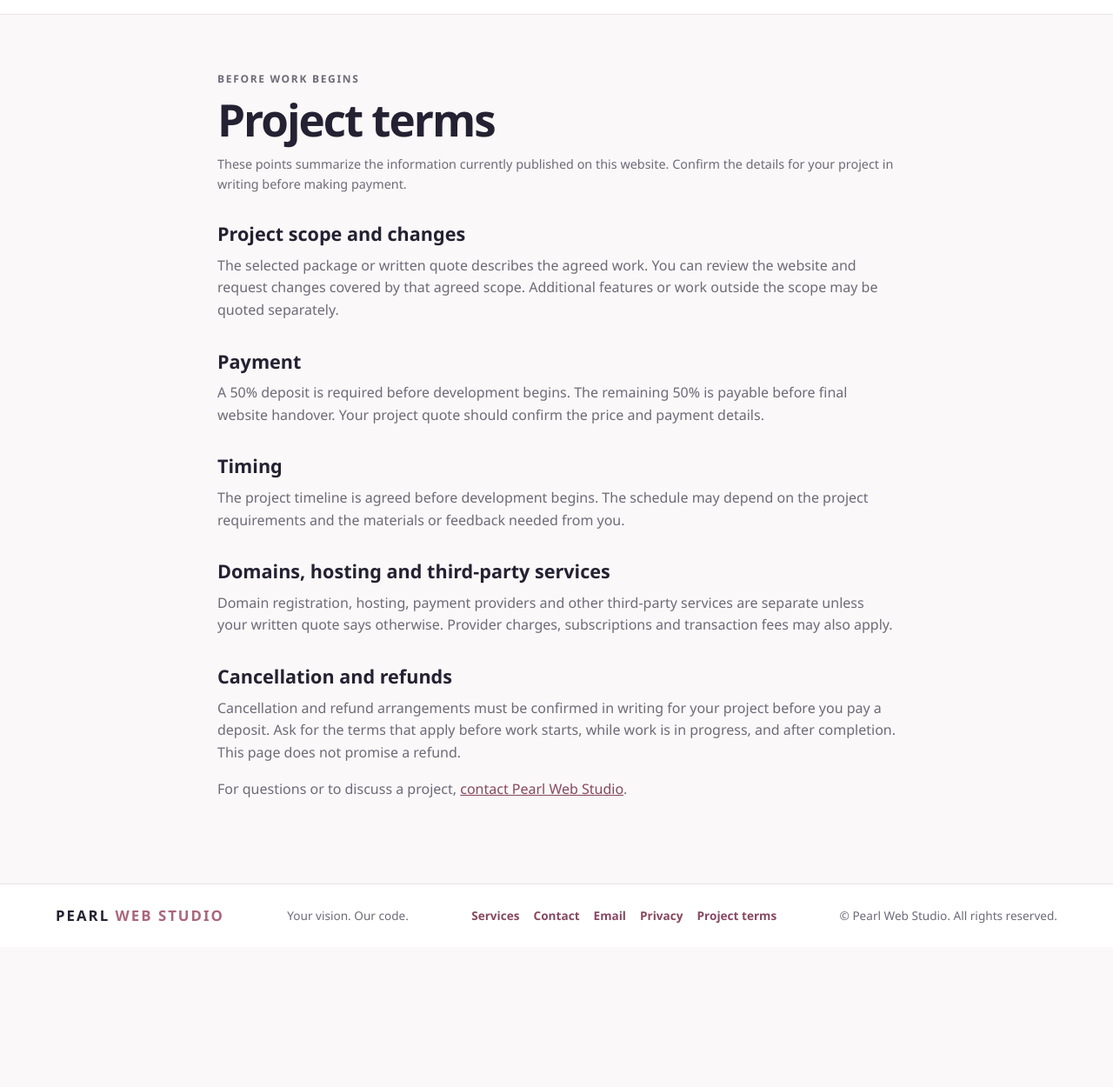
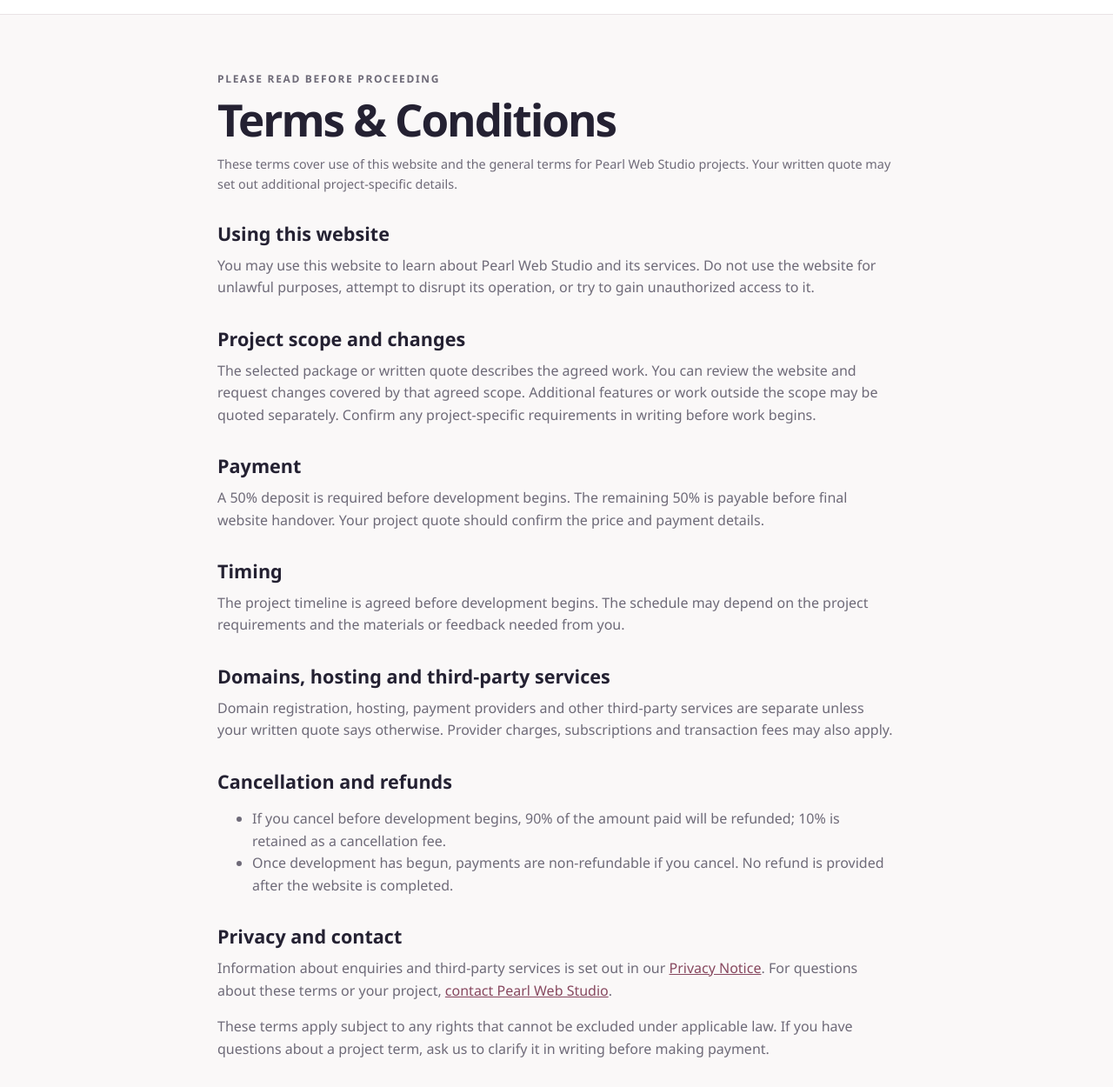
Before and after one commit to Pearl0520/Pearl-Web-Studio, a plain HTML site: page terms.html in a window 1280 px wide. Shown: the part 90-1340 px from the top of the page at 87% size. Before the commit the page ends 1179 px from the top, so only its background shows below. Drawn offline with Linux system fonts and the light colour scheme.

Commit message:
commit changes

```diff
--- a/terms.html
+++ b/terms.html
@@ -3,8 +3,8 @@
 <head>
     <meta charset="UTF-8">
     <meta name="viewport" content="width=device-width, initial-scale=1.0">
-    <meta name="description" content="Review Pearl Web Studio's published project scope, payment and third-party service information.">
-    <title>Project Terms | Pearl Web Studio</title>
+    <meta name="description" content="Read Pearl Web Studio's Terms and Conditions for using this website and starting a website project.">
+    <title>Terms &amp; Conditions | Pearl Web Studio</title>
     <link rel="icon" href="images/Pearl%20Web%20Studio%20Logo%20Suite.png" type="image/png">
     <link rel="stylesheet" href="css/style.css">
 </head>
@@ -26,12 +26,15 @@
     </header>
 
     <main class="legal-content">
-        <p class="eyebrow">BEFORE WORK BEGINS</p>
-        <h1>Project terms</h1>
-        <p class="legal-updated">These points summarize the information currently published on this website. Confirm the details for your project in writing before making payment.</p>
+        <p class="eyebrow">PLEASE READ BEFORE PROCEEDING</p>
+        <h1>Terms &amp; Conditions</h1>
+        <p class="legal-updated">These terms cover use of this website and the general terms for Pearl Web Studio projects. Your written quote may set out additional project-specific details.</p>
+
+        <h2>Using this website</h2>
+        <p>You may use this website to learn about Pearl Web Studio and its services. Do not use the website for unlawful purposes, attempt to disrupt its operation, or try to gain unauthorized access to it.</p>
 
         <h2>Project scope and changes</h2>
-        <p>The selected package or written quote describes the agreed work. You can review the website and request changes covered by that agreed scope. Additional features or work outside the scope may be quoted separately.</p>
+        <p>The selected package or written quote describes the agreed work. You can review the website and request changes covered by that agreed scope. Additional features or work outside the scope may be quoted separately. Confirm any project-specific requirements in writing before work begins.</p>
 
         <h2>Payment</h2>
         <p>A 50% deposit is required before development begins. The remaining 50% is payable before final website handover. Your project quote should confirm the price and payment details.</p>
@@ -43,9 +46,14 @@
         <p>Domain registration, hosting, payment providers and other third-party services are separate unless your written quote says otherwise. Provider charges, subscriptions and transaction fees may also apply.</p>
 
         <h2>Cancellation and refunds</h2>
-        <p>Cancellation and refund arrangements must be confirmed in writing for your project before you pay a deposit. Ask for the terms that apply before work starts, while work is in progress, and after completion. This page does not promise a refund.</p>
+        <ul>
+            <li>If you cancel before development begins, 90% of the amount paid will be refunded; 10% is retained as a cancellation fee.</li>
+            <li>Once development has begun, payments are non-refundable if you cancel. No refund is provided after the website is completed.</li>
+        </ul>
 
-        <p>For questions or to discuss a project, <a href="contact.html">contact Pearl Web Studio</a>.</p>
+        <h2>Privacy and contact</h2>
+        <p>Information about enquiries and third-party services is set out in our <a href="privacy.html">Privacy Notice</a>. For questions about these terms or your project, <a href="contact.html">contact Pearl Web Studio</a>.</p>
+        <p>These terms apply subject to any rights that cannot be excluded under applicable law. If you have questions about a project term, ask us to clarify it in writing before making payment.</p>
     </main>
 
     <footer class="site-footer">
@@ -56,7 +64,7 @@
             <a href="contact.html">Contact</a>
             <a href="mailto:pearrlwebstudio@gmail.com">Email</a>
             <a href="privacy.html">Privacy</a>
-            <a href="terms.html">Project terms</a>
+            <a href="terms.html">Terms &amp; Conditions</a>
         </nav>
         <p>&copy; Pearl Web Studio. All rights reserved.</p>
     </footer>
```
Also changed, not shown: about.html (+1 -1 lines), contact.html (+1 -1 lines), index.html (+1 -1 lines), portfolio.html (+1 -1 lines), pricing.html (+1 -1 lines), privacy.html (+2 -2 lines), process.html (+1 -1 lines), services.html (+1 -1 lines), 1 other file.
